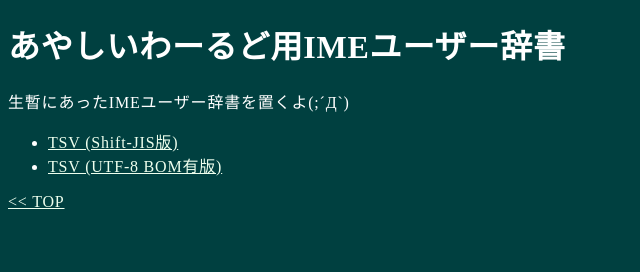
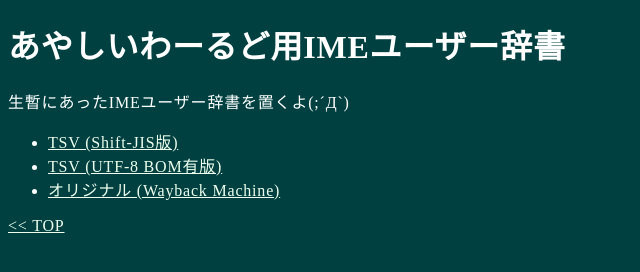
Before and after one commit to kuhaku/kuhaku.github.com, a plain HTML site: page ime.html in a window 1280 px wide. Shown: the whole page, without its empty margins (0-640 px from the left). Drawn offline with Linux system fonts and the light colour scheme.

Commit message:
生暫IMEオリジナルのリンクを追加

```diff
--- a/ime.html
+++ b/ime.html
@@ -15,6 +15,8 @@
                 (Shift-JIS版)</a></li>
         <li><a href="https://raw.githubusercontent.com/kuhaku/kuhaku.github.com/refs/heads/master/output1.txt">TSV
                 (UTF-8 BOM有版)</a></li>
+        <li><a href="https://web.archive.org/web/20161217191037/http://zangzang.poox360.net/output1.txt">オリジナル
+                (Wayback Machine)</a></li>
     </ul>
     <p><a href="./index.html">&lt;&lt; TOP</a></p>
 </body>
```
